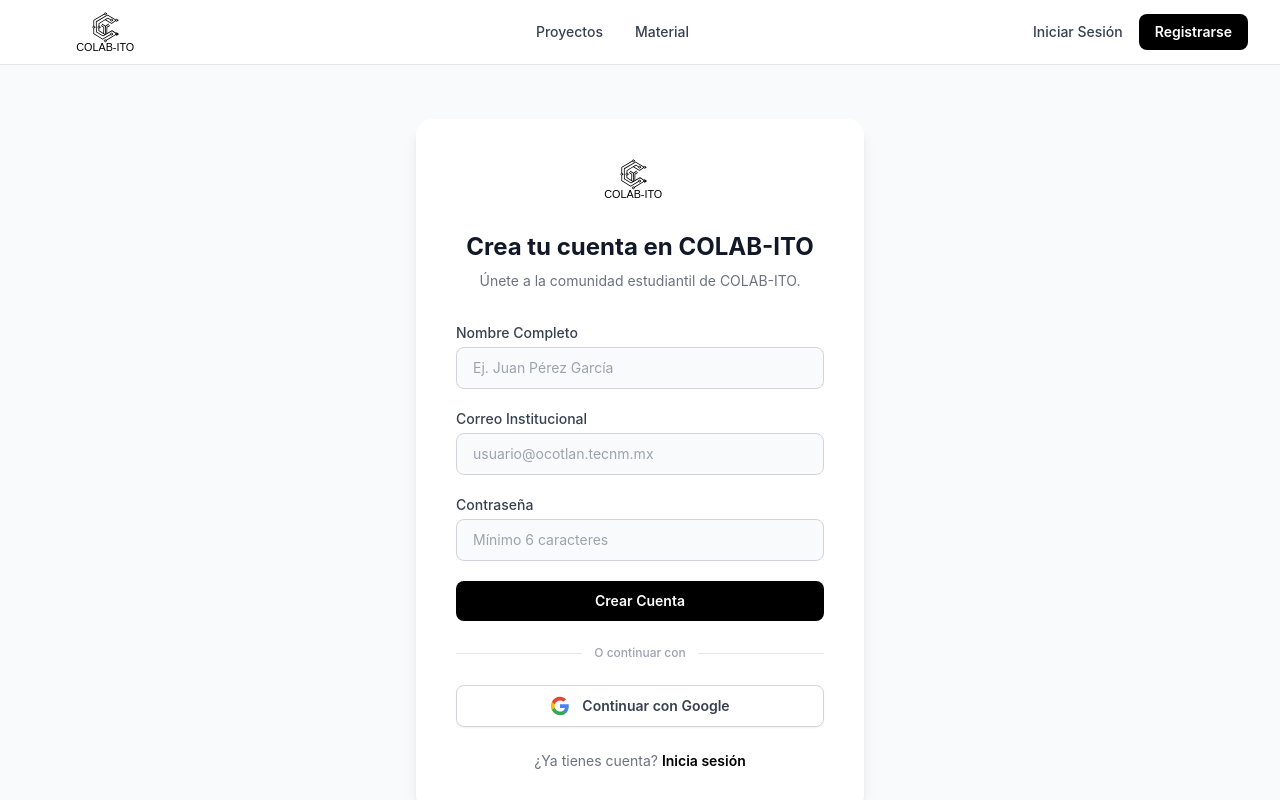
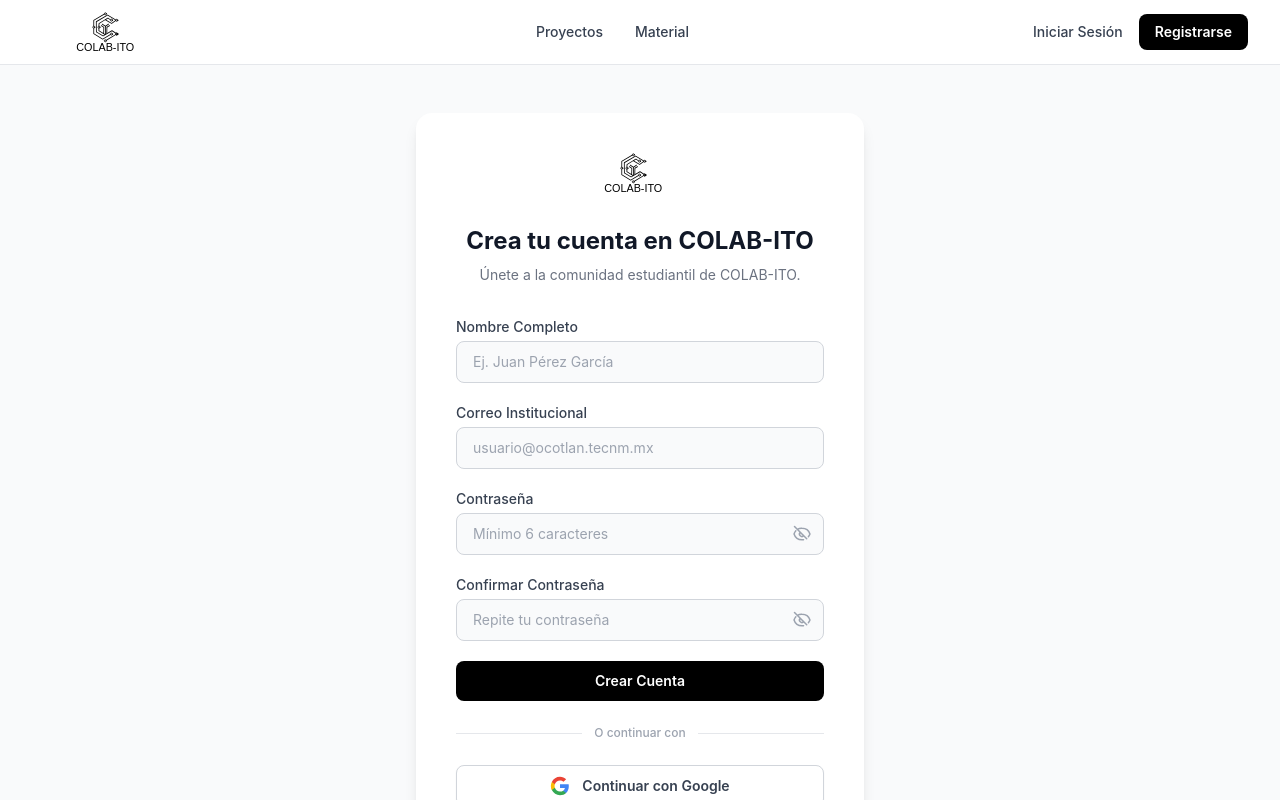
Before and after one commit to ElFoguetas/COLAB-ITO, a React (Vite) app: page /login in a window 1280 px wide. Both pictures are taken after a click on the button "Regístrate". Shown: the top 800 px of the page. Built offline with nearby package versions, Linux system fonts and the light colour scheme; no server answers.

Commit message:
Mejoramos la parte de registro e inicio de sesion y agregamos el path a proyectos desde la pantalla inicial

```diff
--- a/src/components/Hero.jsx
+++ b/src/components/Hero.jsx
@@ -41,7 +41,7 @@
                     >
                         Unirse ahora
                     </Link>
-                    <Link to="/" className="text-sm font-semibold leading-6 text-gray-900">
+                    <Link to="/proyectos" className="text-sm font-semibold leading-6 text-gray-900">
                         Ver proyectos <span aria-hidden="true">→</span>
                     </Link>
                 </div>
--- a/src/pages/AuthPage.jsx
+++ b/src/pages/AuthPage.jsx
@@ -34,6 +34,9 @@
     const [fullName, setFullName] = useState('');
     const [email, setEmail] = useState('');
     const [password, setPassword] = useState('');
+    const [confirmPassword, setConfirmPassword] = useState('');
+    const [showPassword, setShowPassword] = useState(false);
+    const [showConfirmPassword, setShowConfirmPassword] = useState(false);
     const [loading, setLoading] = useState(false);
     const [error, setError] = useState('');
 
@@ -44,6 +47,9 @@
         setFullName('');
         setEmail('');
         setPassword('');
+        setConfirmPassword('');
+        setShowPassword(false);
+        setShowConfirmPassword(false);
         setError('');
     }, [searchParams]);
 
@@ -81,7 +87,13 @@
             } else {
                 // --- REGISTRO ---
 
-                // 1. Validar dominio institucional
+                // 1. Validar que las contraseñas coincidan
+                if (password !== confirmPassword) {
+                    setError('Las contraseñas no coinciden. Por favor verifica.');
+                    return;
+                }
+
+                // 2. Validar dominio institucional
                 if (!esCorreoInstitucional(email)) {
                     setError(
                         'Debes usar tu correo institucional @itocotlan.com o @ocotlan.tecnm.mx para registrarte.'
@@ -144,6 +156,9 @@
         setFullName('');
         setEmail('');
         setPassword('');
+        setConfirmPassword('');
+        setShowPassword(false);
+        setShowConfirmPassword(false);
         setError('');
     };
 
@@ -220,17 +235,81 @@
                         <label htmlFor="password" className="block text-sm font-medium text-gray-700 mb-1">
                             Contraseña
                         </label>
+                        <div className="relative">
                             <input
                                 id="password"
-                            type="password"
+                                type={showPassword ? 'text' : 'password'}
                                 value={password}
                                 onChange={(e) => setPassword(e.target.value)}
                                 placeholder="Mínimo 6 caracteres"
                                 required
                                 disabled={loading}
-                            className="w-full rounded-lg border border-gray-300 bg-gray-50 px-4 py-2.5 text-sm text-gray-900 placeholder-gray-400 focus:border-black focus:outline-none focus:ring-1 focus:ring-black transition disabled:opacity-50 disabled:cursor-not-allowed"
+                                className="w-full rounded-lg border border-gray-300 bg-gray-50 px-4 py-2.5 pr-10 text-sm text-gray-900 placeholder-gray-400 focus:border-black focus:outline-none focus:ring-1 focus:ring-black transition disabled:opacity-50 disabled:cursor-not-allowed"
                             />
+                            <button
+                                type="button"
+                                onClick={() => setShowPassword(!showPassword)}
+                                disabled={loading}
+                                className="absolute inset-y-0 right-0 flex items-center px-3 text-gray-400 hover:text-gray-700 transition-colors focus:outline-none disabled:opacity-50"
+                                aria-label={showPassword ? 'Ocultar contraseña' : 'Mostrar contraseña'}
+                            >
+                                {showPassword ? (
+                                    /* Ojo abierto */
+                                    <svg xmlns="http://www.w3.org/2000/svg" className="h-5 w-5" fill="none" viewBox="0 0 24 24" stroke="currentColor" strokeWidth={1.8}>
+                                        <path strokeLinecap="round" strokeLinejoin="round" d="M2.458 12C3.732 7.943 7.523 5 12 5c4.478 0 8.268 2.943 9.542 7-1.274 4.057-5.064 7-9.542 7-4.477 0-8.268-2.943-9.542-7z" />
+                                        <path strokeLinecap="round" strokeLinejoin="round" d="M15 12a3 3 0 11-6 0 3 3 0 016 0z" />
+                                    </svg>
+                                ) : (
+                                    /* Ojo cerrado */
+                                    <svg xmlns="http://www.w3.org/2000/svg" className="h-5 w-5" fill="none" viewBox="0 0 24 24" stroke="currentColor" strokeWidth={1.8}>
+                                        <path strokeLinecap="round" strokeLinejoin="round" d="M13.875 18.825A10.05 10.05 0 0112 19c-4.478 0-8.268-2.943-9.542-7a9.97 9.97 0 012.178-3.825M6.343 6.343A9.97 9.97 0 0112 5c4.478 0 8.268 2.943 9.542 7a9.97 9.97 0 01-1.879 3.179M6.343 6.343L3 3m3.343 3.343l11.314 11.314M9.88 9.88a3 3 0 004.243 4.243M9.88 9.88L3 3m6.88 6.88l4.242 4.242" />
+                                    </svg>
+                                )}
+                            </button>
                         </div>
+                    </div>
+
+                    {/* Input de Confirmar Contraseña — solo visible en modo Registro */}
+                    {!isLogin && (
+                        <div>
+                            <label htmlFor="confirmPassword" className="block text-sm font-medium text-gray-700 mb-1">
+                                Confirmar Contraseña
+                            </label>
+                            <div className="relative">
+                                <input
+                                    id="confirmPassword"
+                                    type={showConfirmPassword ? 'text' : 'password'}
+                                    value={confirmPassword}
+                                    onChange={(e) => {
+                                        setConfirmPassword(e.target.value);
+                                        if (error && error.includes('coinciden')) setError('');
+                                    }}
+                                    placeholder="Repite tu contraseña"
+                                    required={!isLogin}
+                                    disabled={loading}
+                                    className="w-full rounded-lg border border-gray-300 bg-gray-50 px-4 py-2.5 pr-10 text-sm text-gray-900 placeholder-gray-400 focus:border-black focus:outline-none focus:ring-1 focus:ring-black transition disabled:opacity-50 disabled:cursor-not-allowed"
+                                />
+                                <button
+                                    type="button"
+                                    onClick={() => setShowConfirmPassword(!showConfirmPassword)}
+                                    disabled={loading}
+                                    className="absolute inset-y-0 right-0 flex items-center px-3 text-gray-400 hover:text-gray-700 transition-colors focus:outline-none disabled:opacity-50"
+                                    aria-label={showConfirmPassword ? 'Ocultar contraseña' : 'Mostrar contraseña'}
+                                >
+                                    {showConfirmPassword ? (
+                                        <svg xmlns="http://www.w3.org/2000/svg" className="h-5 w-5" fill="none" viewBox="0 0 24 24" stroke="currentColor" strokeWidth={1.8}>
+                                            <path strokeLinecap="round" strokeLinejoin="round" d="M2.458 12C3.732 7.943 7.523 5 12 5c4.478 0 8.268 2.943 9.542 7-1.274 4.057-5.064 7-9.542 7-4.477 0-8.268-2.943-9.542-7z" />
+                                            <path strokeLinecap="round" strokeLinejoin="round" d="M15 12a3 3 0 11-6 0 3 3 0 016 0z" />
+                                        </svg>
+                                    ) : (
+                                        <svg xmlns="http://www.w3.org/2000/svg" className="h-5 w-5" fill="none" viewBox="0 0 24 24" stroke="currentColor" strokeWidth={1.8}>
+                                            <path strokeLinecap="round" strokeLinejoin="round" d="M13.875 18.825A10.05 10.05 0 0112 19c-4.478 0-8.268-2.943-9.542-7a9.97 9.97 0 012.178-3.825M6.343 6.343A9.97 9.97 0 0112 5c4.478 0 8.268 2.943 9.542 7a9.97 9.97 0 01-1.879 3.179M6.343 6.343L3 3m3.343 3.343l11.314 11.314M9.88 9.88a3 3 0 004.243 4.243M9.88 9.88L3 3m6.88 6.88l4.242 4.242" />
+                                        </svg>
+                                    )}
+                                </button>
+                            </div>
+                        </div>
+                    )}
 
                     {/* Mensaje de error */}
                     {error && (
```
Lines whose indentation alone changed are shown as unchanged.
